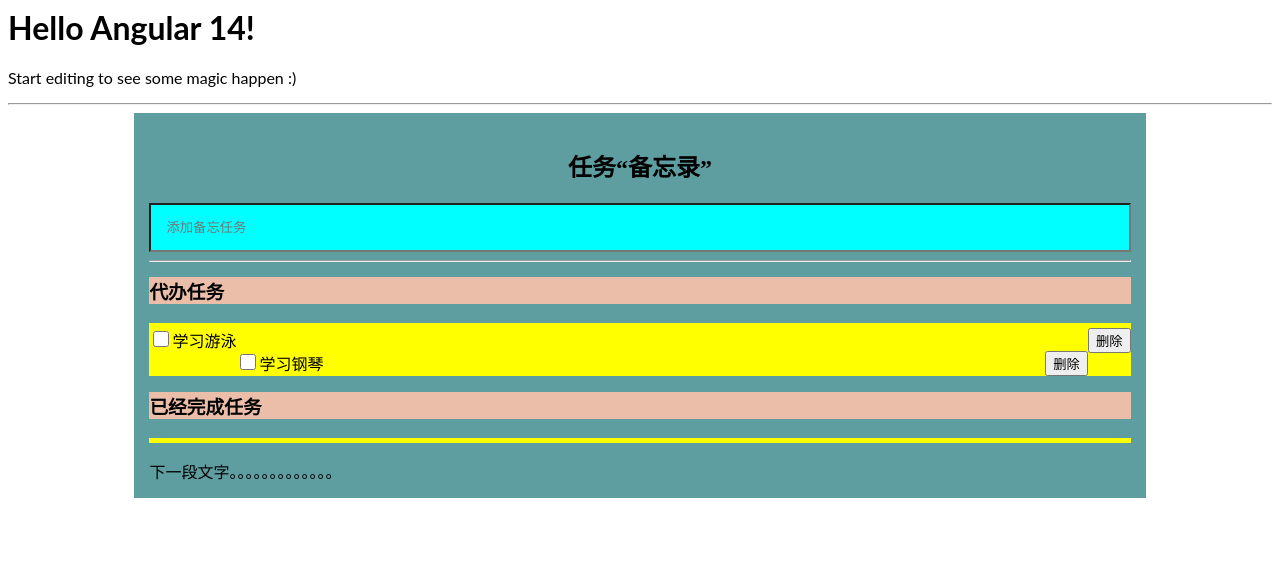
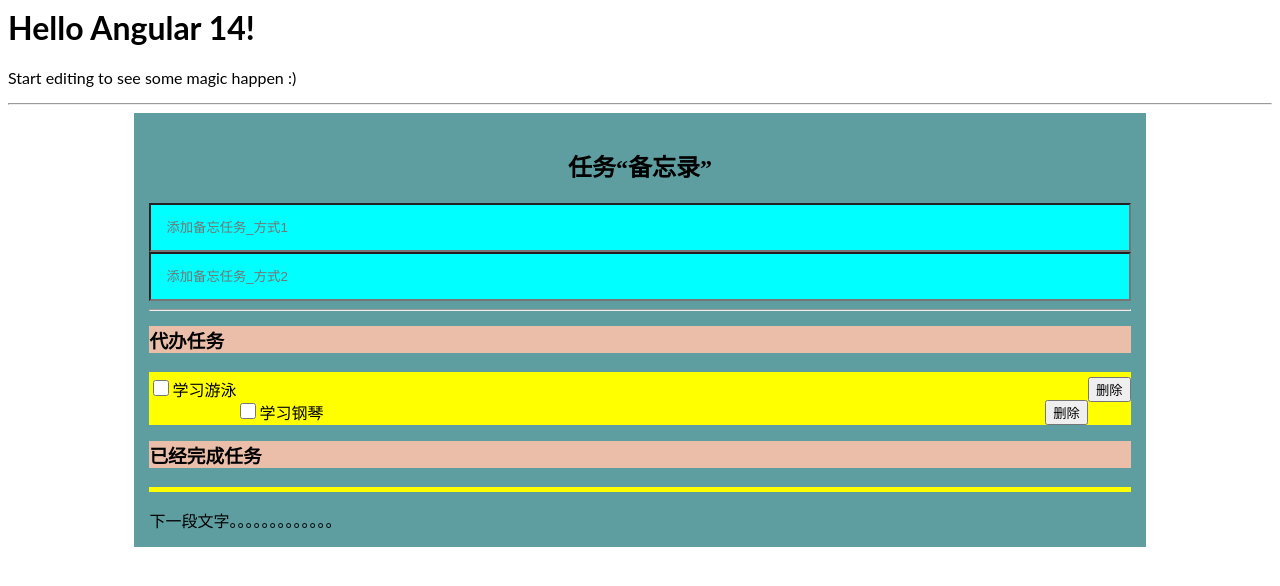
Before and after one commit to hawkinchina/angular-ex04-todolist, an Angular app: page / in a window 1280 px wide. Shown: the top 586 px of the page. Built offline with nearby package versions, Linux system fonts and the light colour scheme.

Commit message:
1. 使用模板变量来引用元素

```diff
--- a/src/app/components/todolist/todolist.component.html
+++ b/src/app/components/todolist/todolist.component.html
@@ -1,11 +1,22 @@
 <div class="todolist">
   <h2>任务“备忘录”</h2>
   <div class="add_task">
+    <!-- 双向绑定keyword. -->
     <input
       type="text"
       [(ngModel)]="keyword"
       (keydown)="doAdd($event)"
-      placeholder="添加备忘任务"
+      placeholder="添加备忘任务_方式1"
+    />
+
+    <!-- 模板引用变量，获取数据， 不采用事件 -->
+    <!-- 绑定到 Angular 的 keyup.enter 模拟事件。 然后，只有当用户敲回车键时，Angular 才会调用事件处理器。 -->
+    <input
+      #box
+      type="text"
+      (keyup.enter)="doAddwithValue(box.value); box.value = ''"
+      (blur)="doAddwithValue(box.value); box.value = ''"
+      placeholder="添加备忘任务_方式2"
     />
   </div>
   <hr />
--- a/src/app/components/todolist/todolist.component.ts
+++ b/src/app/components/todolist/todolist.component.ts
@@ -13,11 +13,26 @@ export class TodolistComponent implements OnInit {
     { title: '学习钢琴', status: 0 },
   ];
 
-  // 定义doAdd事件
+  //onEnter 的处理
+  doAddwithValue(taskName: string) {
+    console.log('taskname:' + taskName + 'length:' + taskName.length);
+    if (!taskName) {
+      // alert('不能为空!!!!');
+      return;
+    }
+
+    this.todolist.push({
+      title: taskName,
+      status: 0, //0:表示代办 1: 表示已经完成
+    });
+  }
+
+  // 定义doAdd事件 ()
   doAdd(event: any) {
     console.log(typeof event);
     console.log(event + 'keyCode:' + event.keyCode);
     console.log('target:' + event.target + ' value:' + event.target.value);
+    console.log('keyword:' + this.keyword);
 
     //keyCode = 13, 代表回车键, 接受任务输入。
     if (event.keyCode == 13) {
```
